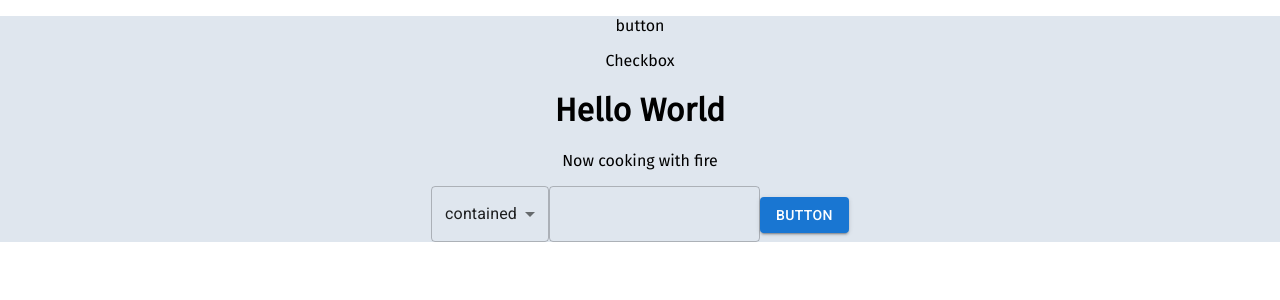
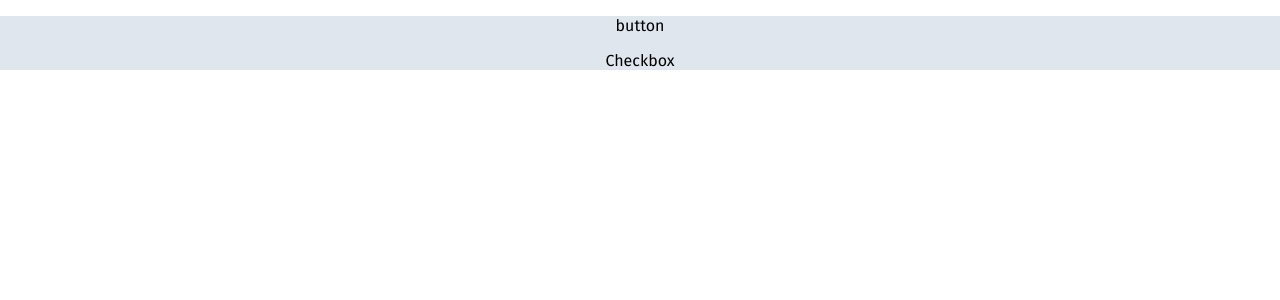
Before and after one commit to HeyHannibal/WGU-v0, a React (Create React App) app: page / in a window 1280 px wide. Shown: the top 300 px of the page. Built offline with nearby package versions, Linux system fonts and the light colour scheme.

Commit message:
added a function that creates React element out of an Object tree, virtual dom on top of a virtual dom

```diff
--- a/src/App.js
+++ b/src/App.js
@@ -11,8 +11,7 @@ function App() {
   return (
     <div className="App">
     <Input setToRender={setToRender}></Input>
-    <Output toRender={toRender}></Output>
-    <MuiButton></MuiButton>
+    <Output></Output>
     </div>
   );
 }
--- a/src/components2/output.js
+++ b/src/components2/output.js
@@ -1,34 +1,94 @@
 import React from "react";
 import MuiButton from "./muiButton";
 const virtualDom = {
-  div: {
-    h1: {
-        textContent: 'Hello World'
+  Element: {
+    tagName: "div",
+    props: {
+      id: "Output",
     },
-    p: {
-        textContent:'Now cooking with fire'
-    },
-    comp: {
-      obj: <MuiButton/>
-    }
+    children: [
+      {
+        Element: {
+          tagName: "h1",
+          props: {
+            id: "top",
+          },
+
+          children: [
+            {
+              Element: {
+                tagName: "span",
+              },
+            },
+          ],
+        },
+      },
+      {
+        Element: {
+          tagName: "div",
+          children: [
+            {
+              Element: {
+                tagName: "p",
+                children: [
+                  {
+                    Element: {
+                      tagName: "span",
+                      props: {
+                        id: "ck",
+                      },
+                    },
+                  },
+                ],
+              },
+            },
+          ],
+        },
+      },
+    ],
   },
 };
 
+let addProps = (elem) => (elem.props !== undefined ? elem.props : {});
+console.log(
+  addProps({
+    props: {
+      aaa: "aaa",
+    },
+  })
+);
+function traverseVirtualDom(virtualDom) {
+  const thisLayer = Object.keys(virtualDom);
+  return thisLayer.map((key) => {
+    const elem = virtualDom[key];
+    if (elem.children === undefined) {
+      return React.createElement(elem.tagName, addProps(elem));
+    } else {
+      return React.createElement(
+        elem.tagName,
+        {},
+        traverseChildNodes(elem.children)
+      );
+    }
+  });
+}
+
+function traverseChildNodes(virtualDom) {
+  return virtualDom.map((elem) => {
+    if (elem.Element.children !== undefined) {
+      return traverseVirtualDom(elem);
+    }
+    return React.createElement(elem.Element.tagName, addProps(elem.Element));
+  });
+}
+
 export default function Output(props) {
-  function rndr() {
-    const keys = Object.keys(virtualDom);
+  return <div>{traverseVirtualDom(virtualDom)}</div>;
+}
 
-    return keys.map((elem) => {
-      return React.createElement(elem, {},Object.keys(virtualDom[elem]).map(elemm => {
-        if(elemm === 'comp') React.createElement(MuiButton)
-        else return React.createElement(elemm,{}, virtualDom[elem][elemm].textContent)
-      }));
-    });
-  }
-
-  return (
-    <div>
-        {rndr()}
-    </div>
-  );
-}
+// return keys.map((elem) => {
+// return React.createElement(elem, {},Object.keys(virtualDom[elem]).map(elemm => {
+// if(elemm === 'comp') React.createElement(MuiButton)
+// else return React.createElement(elemm,{}, virtualDom[elem][elemm].textContent)
+// }));
+// });
```
Also changed, not shown: src/components2/virtualDOM.js (added, +14 -0 lines).
